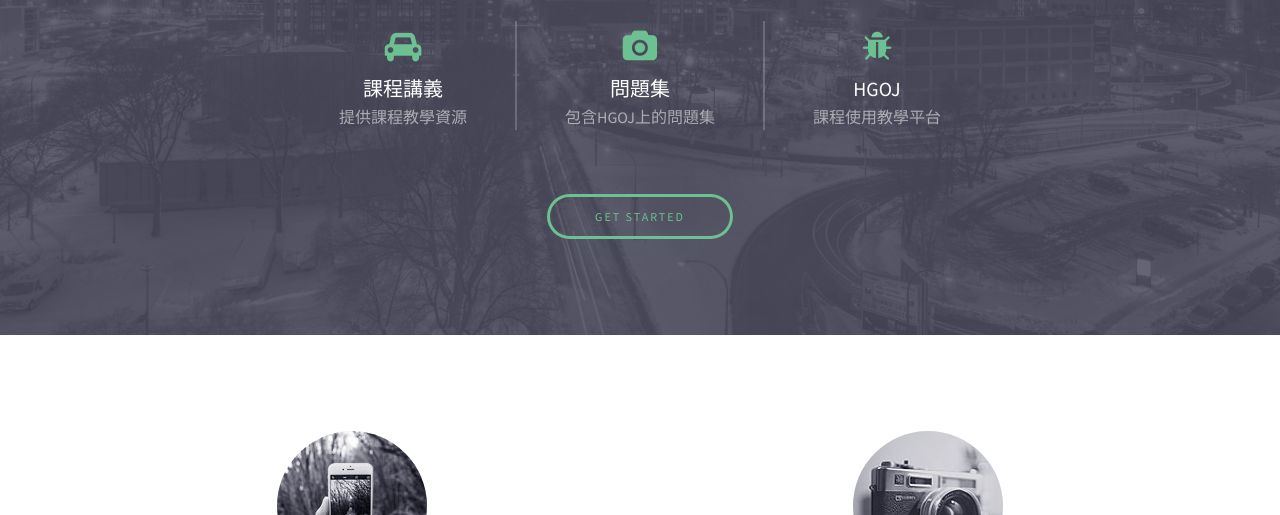
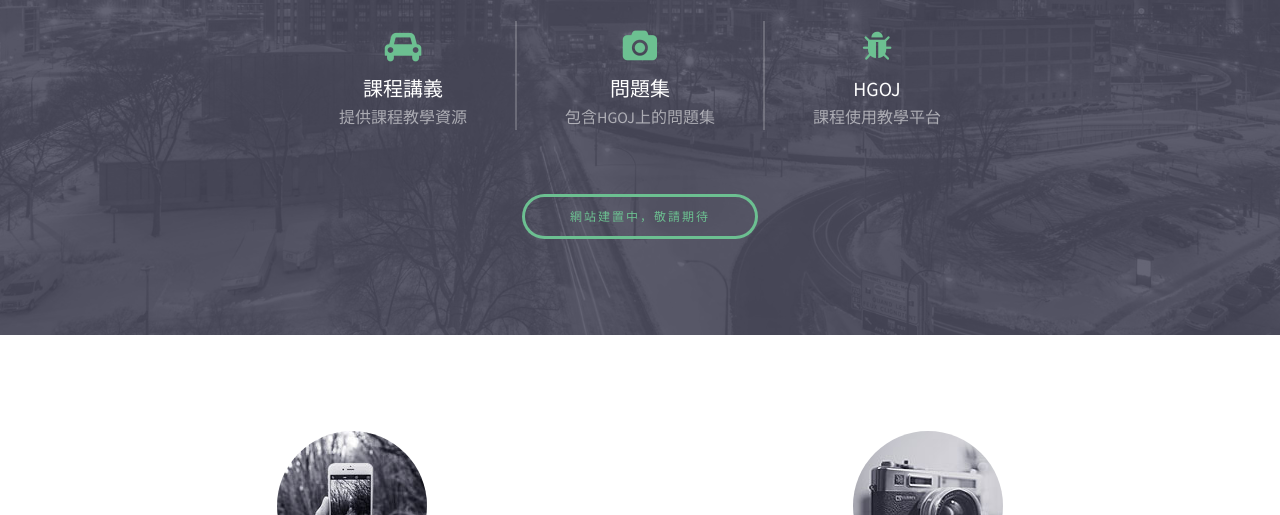
Before and after one commit to tmhoshiyoru/tmhoshiyoru.github.io, a plain HTML site: page index.html in a window 1280 px wide. Shown: the part 285-800 px from the top of the page. Drawn offline with Linux system fonts and the light colour scheme.

Commit message:
Update index.html

```diff
--- a/index.html
+++ b/index.html
@@ -56,7 +56,7 @@
 					</div>
 
 					<footer>
-						<a href="#" class="button">Get Started</a>
+						<a href="#" class="button">網站建置中，敬請期待</a>
 					</footer>
 				</div>
 			</section>
```
